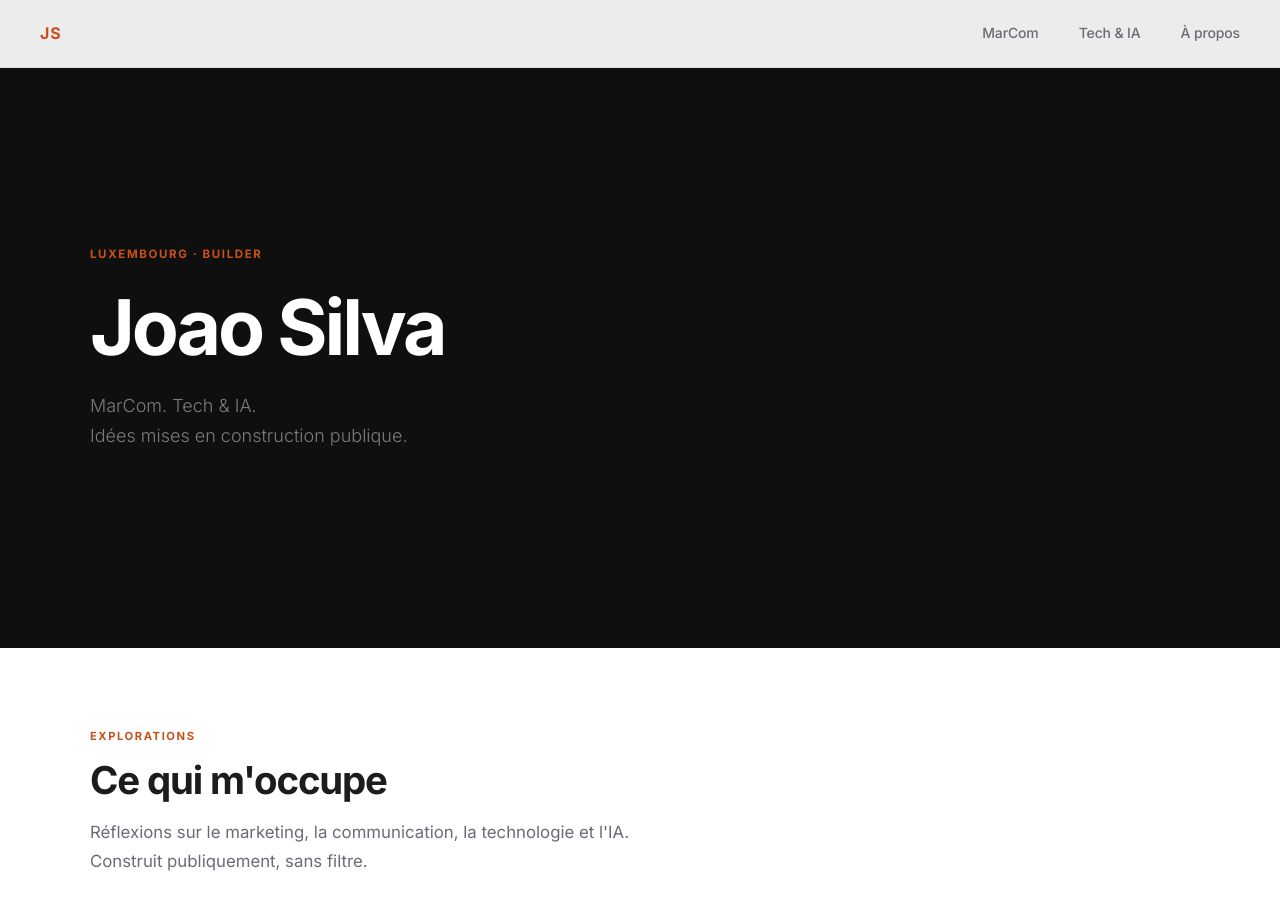
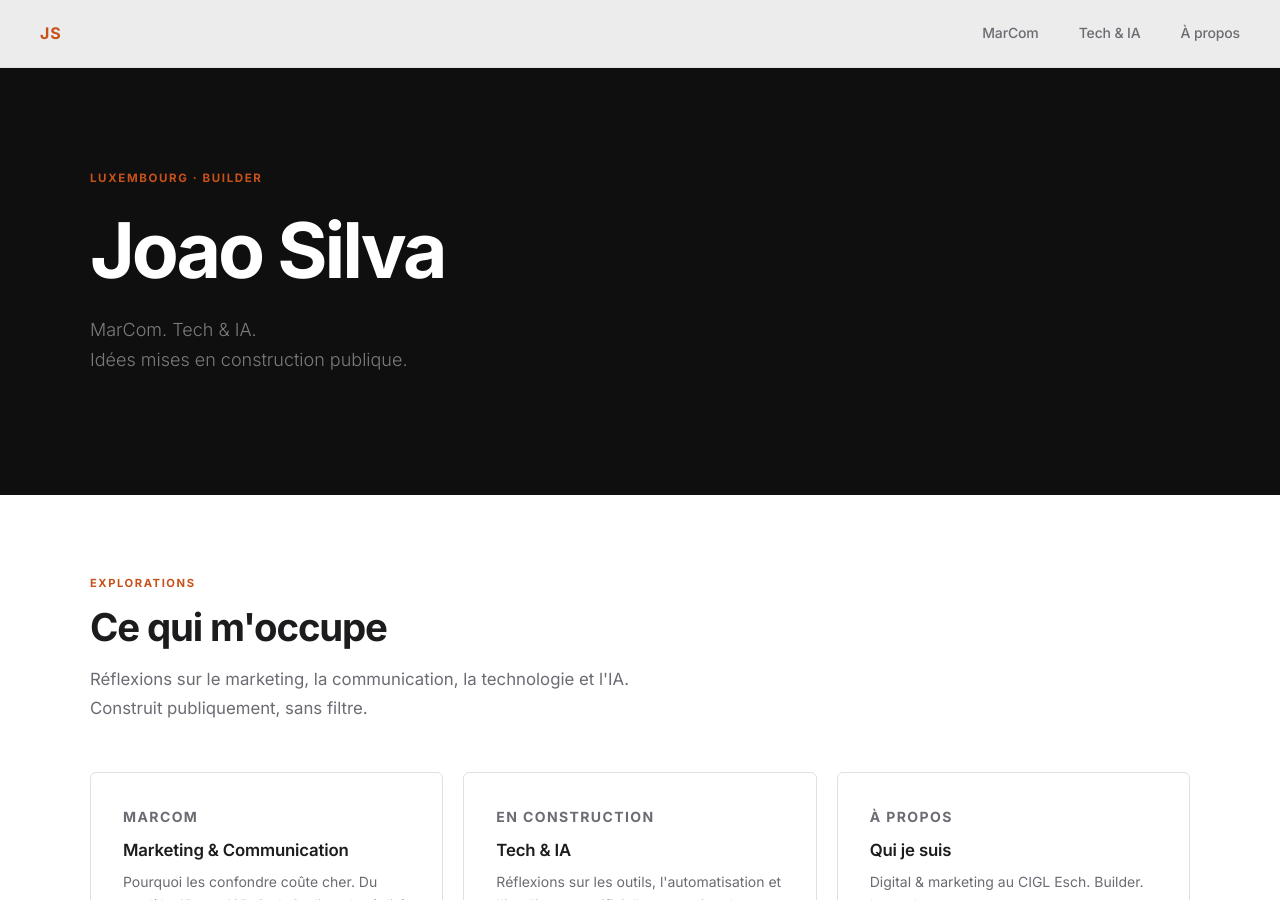
Before and after one commit to joaofmsilva1979/joaofmsilva1979.github.io, a Jekyll site: the page built from index.html, in a window 1280 px wide and 900 px high. Built offline with Jekyll 4.4.1, drawn with Linux system fonts in a browser that asks for light colours.

Commit message:
Hero height 72vh → 55vh, cartes visibles sans scroll

```diff
--- a/assets/css/main.css
+++ b/assets/css/main.css
@@ -88,7 +88,7 @@ img { max-width: 100%; display: block; }
   background: var(--dark);
   color: #fff;
   padding: calc(var(--nav-h) + 100px) 2.5rem 120px;
-  min-height: 72vh;
+  min-height: 55vh;
   display: flex;
   align-items: center;
 }
```
